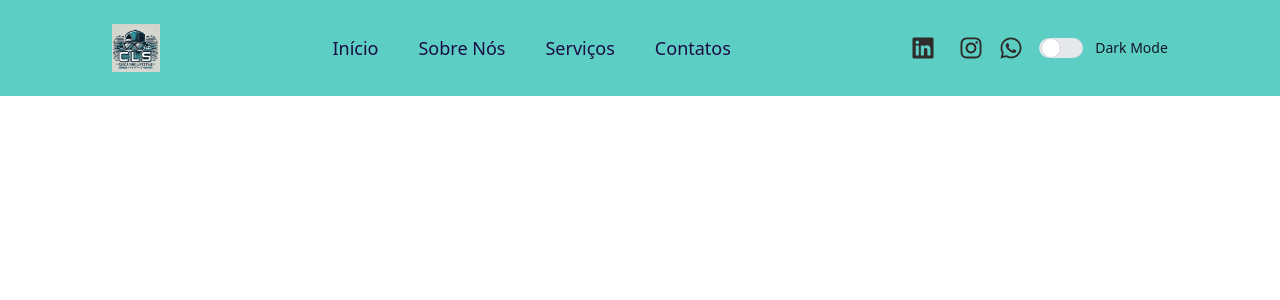
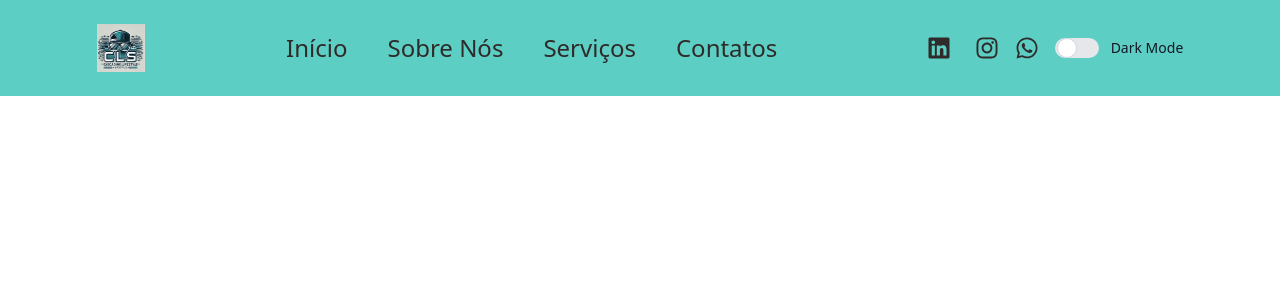
Before and after one commit to CascadingLifeStyle/cls-landig-page, a React (Vite) app in the folder app/: page / in a window 1280 px wide. Shown: the top 300 px of the page. Built offline with nearby package versions, Linux system fonts and the light colour scheme.

Commit message:
refactor :recycle: Mudando cores do tema

```diff
--- a/app/src/components/NavBar.jsx
+++ b/app/src/components/NavBar.jsx
@@ -6,29 +6,33 @@ function NavBar() {
     <nav className="flex space-x-4">
       <Link
         to="/"
-        className="text-[#1b0c44]
-        hover:text-orange-500 px-3 py-2 rounded-md text-sm md:text-lg font-medium"
+        className="text-primary-light dark:text-primary-dark
+        hover:text-secondary-light hover:dark:text-secondary-dark
+          px-3 py-2 rounded-md text-sm md:text-2xl font-medium"
       >
         Início
       </Link>
       <Link
         to="/about"
-        className="text-[#1b0c44]
-         hover:text-orange-500 px-3 py-2 rounded-md text-sm md:text-lg font-medium"
+        className="text-primary-light dark:text-primary-dark
+         hover:text-secondary-light hover:dark:text-secondary-dark
+          px-3 py-2 rounded-md text-sm md:text-2xl font-medium"
       >
         Sobre Nós
       </Link>
       <Link
         to="/services"
-        className="text-[#1b0c44]
-        hover:text-orange-500 px-3 py-2 rounded-md text-sm md:text-lg font-medium"
+        className="text-primary-light dark:text-primary-dark
+        hover:text-secondary-light hover:dark:text-secondary-dark
+         px-3 py-2 rounded-md text-sm md:text-2xl font-medium"
       >
         Serviços
       </Link>
       <Link
         to="/contact"
-        className="text-[#1b0c44]
-        hover:text-orange-500 px-3 py-2 rounded-md text-sm md:text-lg font-medium"
+        className="text-primary-light dark:text-primary-dark
+        hover:text-secondary-light hover:dark:text-secondary-dark
+         px-3 py-2 rounded-md text-sm md:text-2xl font-medium"
       >
         Contatos
       </Link>
```
